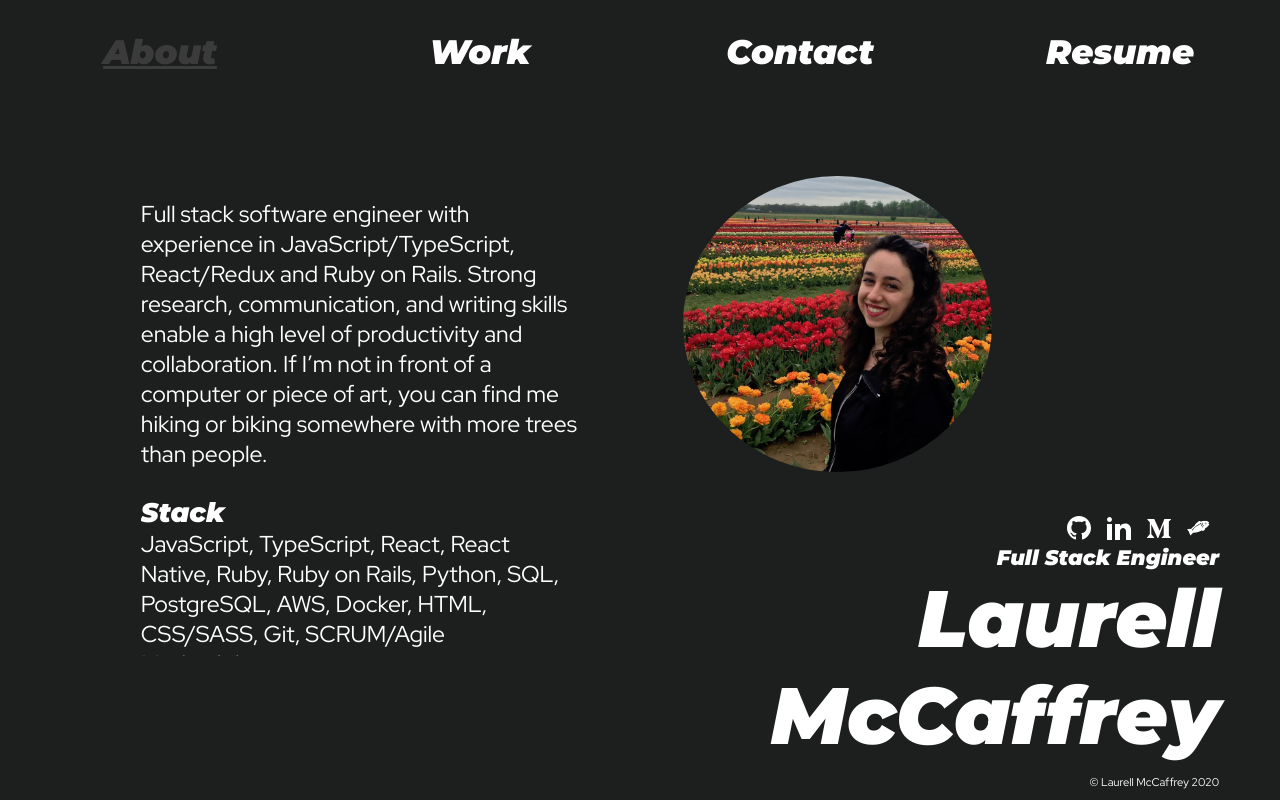
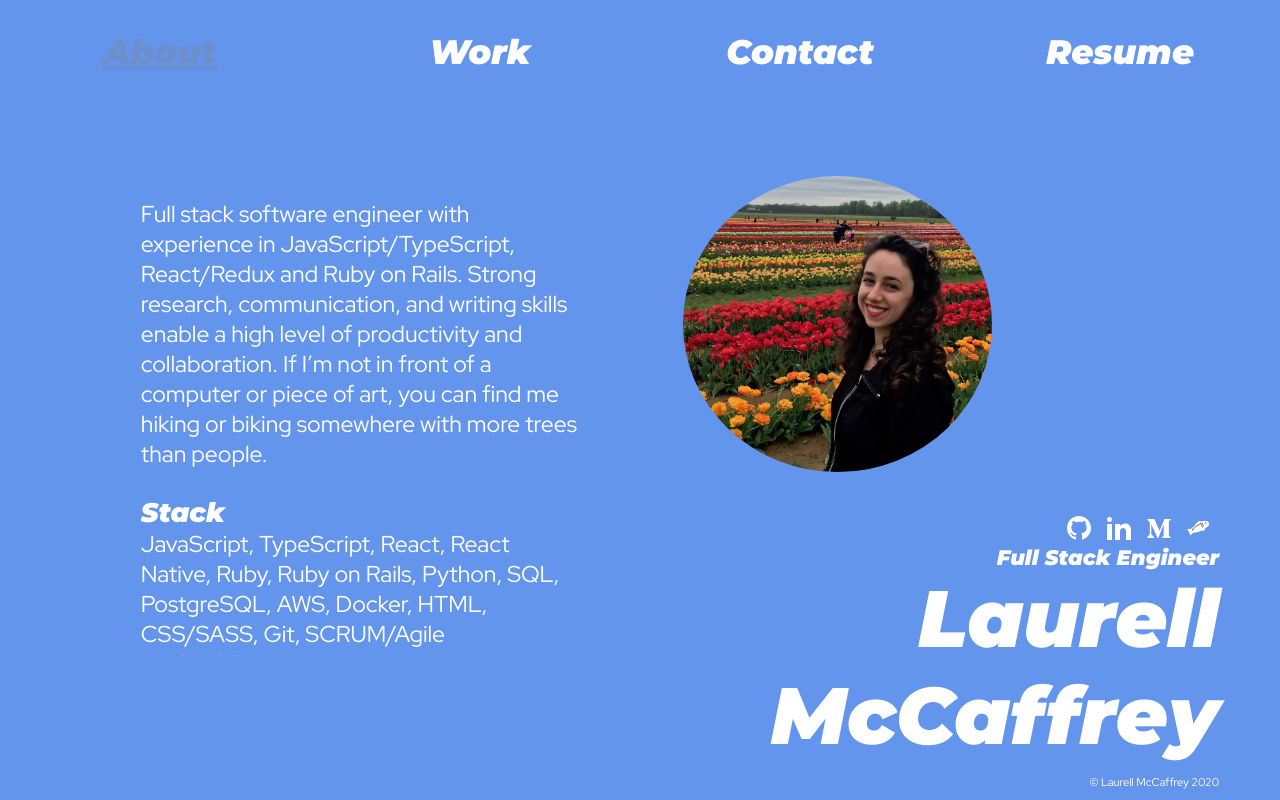
Before and after one commit to lgm527/me, a React (Create React App) app: page / in a window 1280 px wide. Built offline with nearby package versions, Linux system fonts and the light colour scheme.

Commit message:
cornflowerblue background hmm

```diff
--- a/src/style/App.css
+++ b/src/style/App.css
@@ -3,7 +3,6 @@
 }
 
 .App-header {
-  background-color: #1d1e1e;
   min-height: 10vh;
   display: grid;
   grid-template-columns: repeat(auto-fit, minmax(75px, 1fr));
--- a/src/style/index.css
+++ b/src/style/index.css
@@ -3,7 +3,7 @@ body {
   font-family: 'Red Hat Display', sans-serif;
   -webkit-font-smoothing: antialiased;
   -moz-osx-font-smoothing: grayscale;
-  background-color: #1d1e1e;
+  background-color: cornflowerblue;
   color: white;
 }
 
```
